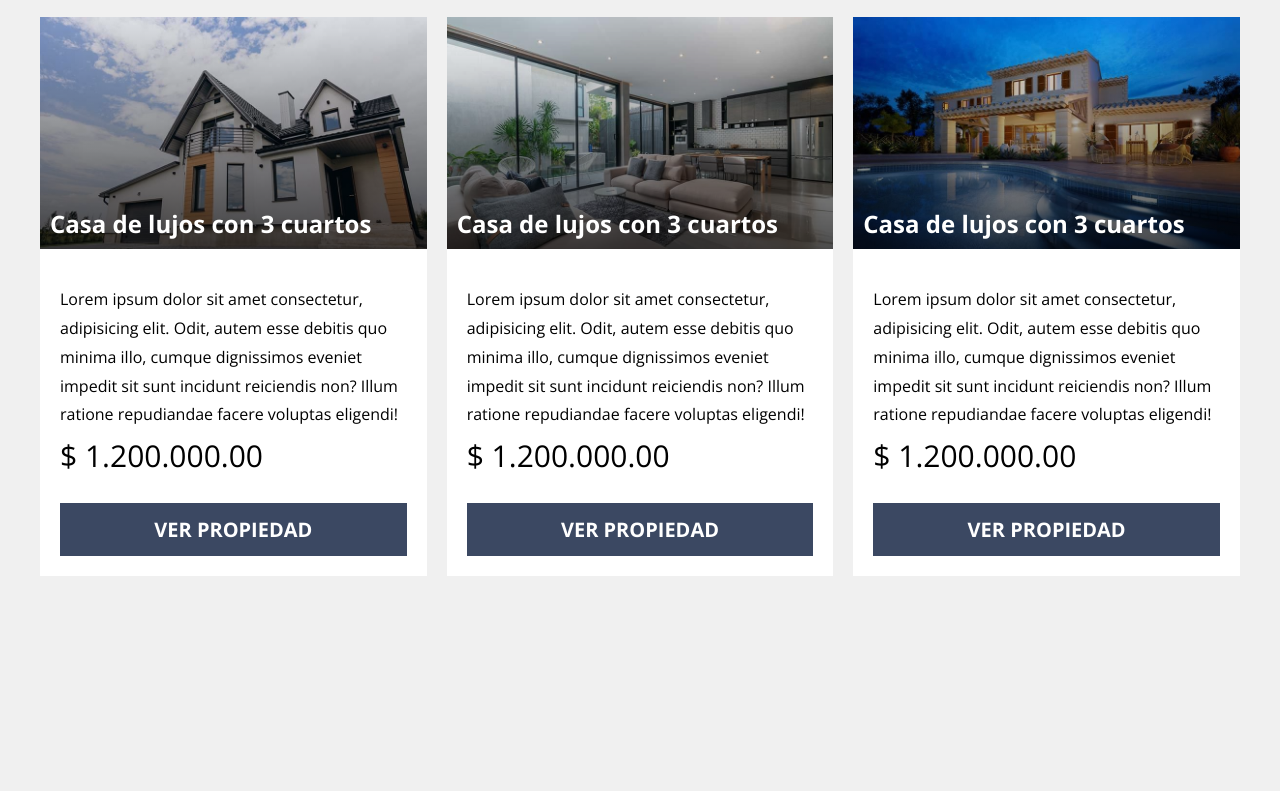
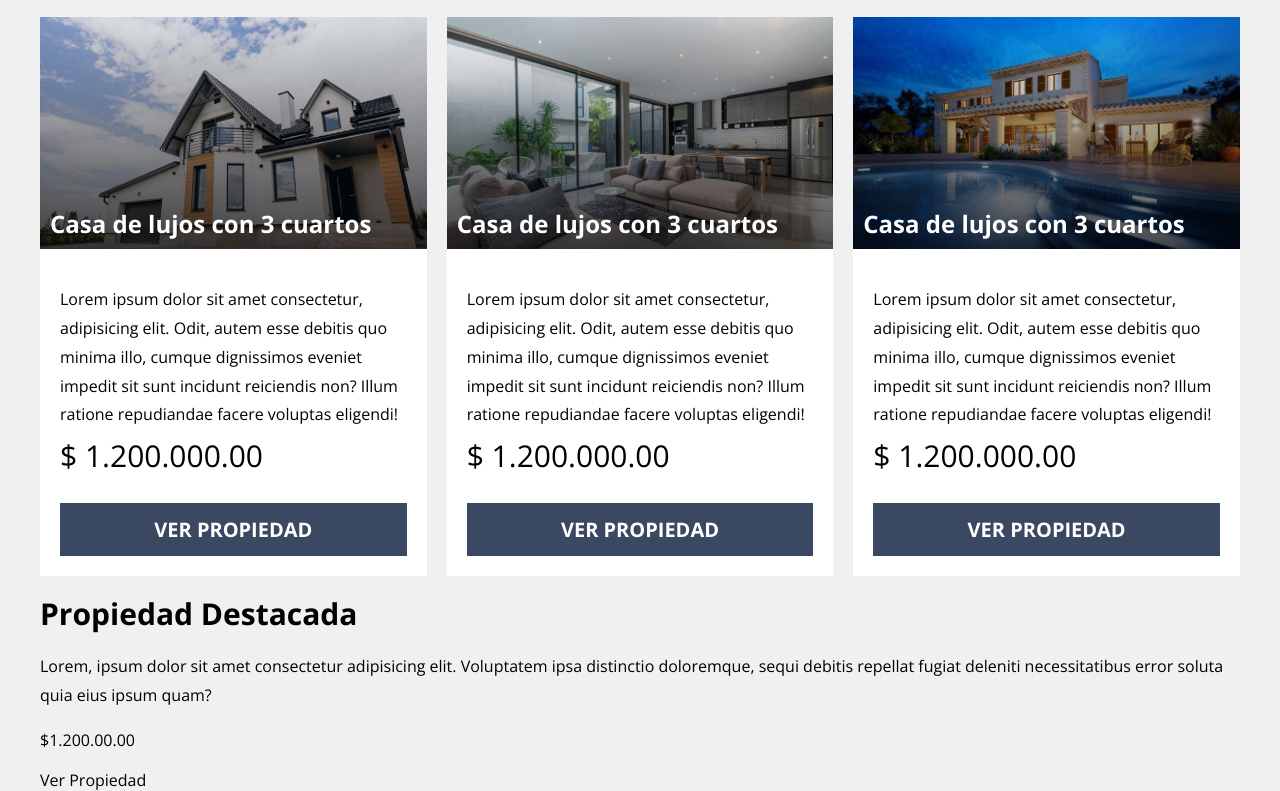
Before and after one commit to contactofernando/realstateapp, a website: page index.html in a window 1280 px wide. Shown: the part 1370-2161 px from the top of the page. Before the commit the page ends 1946 px from the top, so only its background shows below. Drawn offline with nearby package versions, Linux system fonts and the light colour scheme.

Commit message:
Agregado seccion propiedad destacada en HTML

```diff
--- a/index.html
+++ b/index.html
@@ -110,5 +110,18 @@
     </div>
 </main>
 
+<section class="destacada">
+    <div class="destacada__grid contenedor">
+        <div class="destacada__contenido">
+            <h3 class="destacada__heading">Propiedad Destacada</h3>
+            <p class="destacada__texto">Lorem, ipsum dolor sit amet consectetur adipisicing elit. Voluptatem ipsa distinctio doloremque, sequi debitis repellat fugiat deleniti necessitatibus error soluta quia eius ipsum quam?</p>
+
+            <p class="destacada__precio">$1.200.00.00</p>
+
+            <a href="#" class="destacada__enlace">Ver Propiedad</a>
+        </div>
+    </div>
+</section>
+
 </body>
 </html>
```
